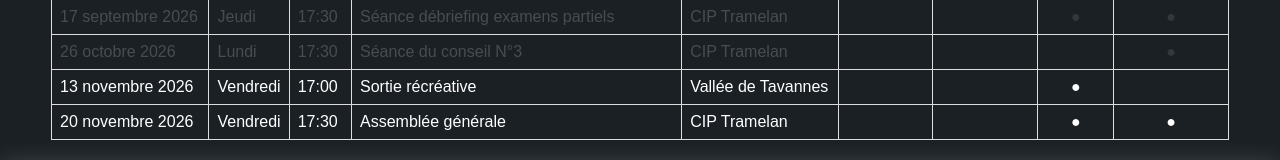
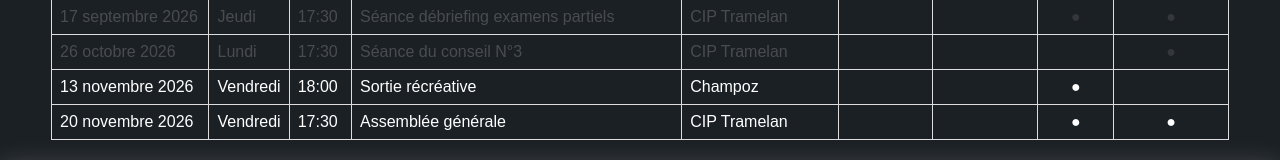
Before and after one commit to mwdolci/website_experts-meca, a plain HTML site: page calendar.html in a window 1280 px wide. Shown: the part 1094-1254 px from the top of the page. Drawn offline with Linux system fonts and the light colour scheme.

Commit message:
update details sortie experts

```diff
--- a/calendar.html
+++ b/calendar.html
@@ -352,9 +352,9 @@
 							<tr>
 								<td>13 novembre 2026</td>
                                 <td>Vendredi</td>
-                                <td>17:00</td>
+                                <td>18:00</td>
                                 <td>Sortie récréative</td>
-                                <td>Vallée de Tavannes</td>
+                                <td>Champoz</td>
                                 <td></td>
                                 <td></td>
                                 <td class="checkbox-cell">●</td>
```
